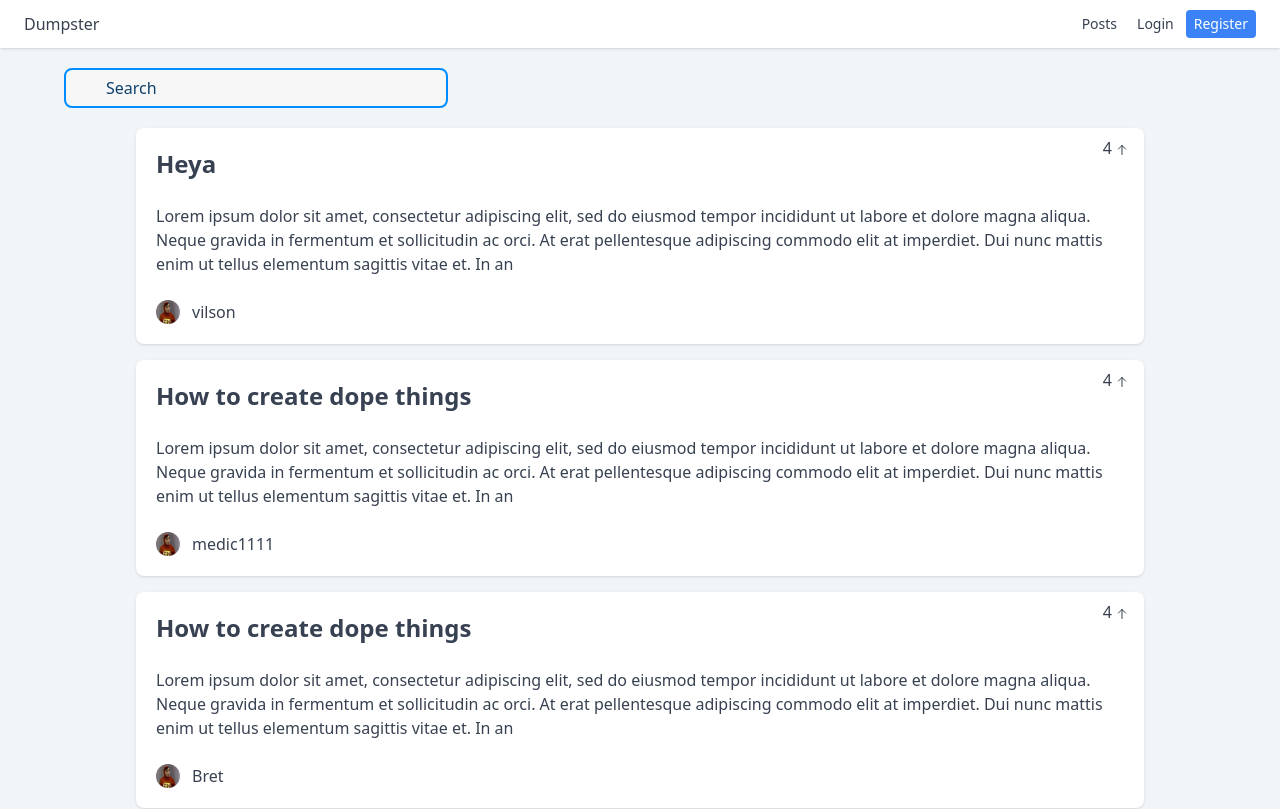
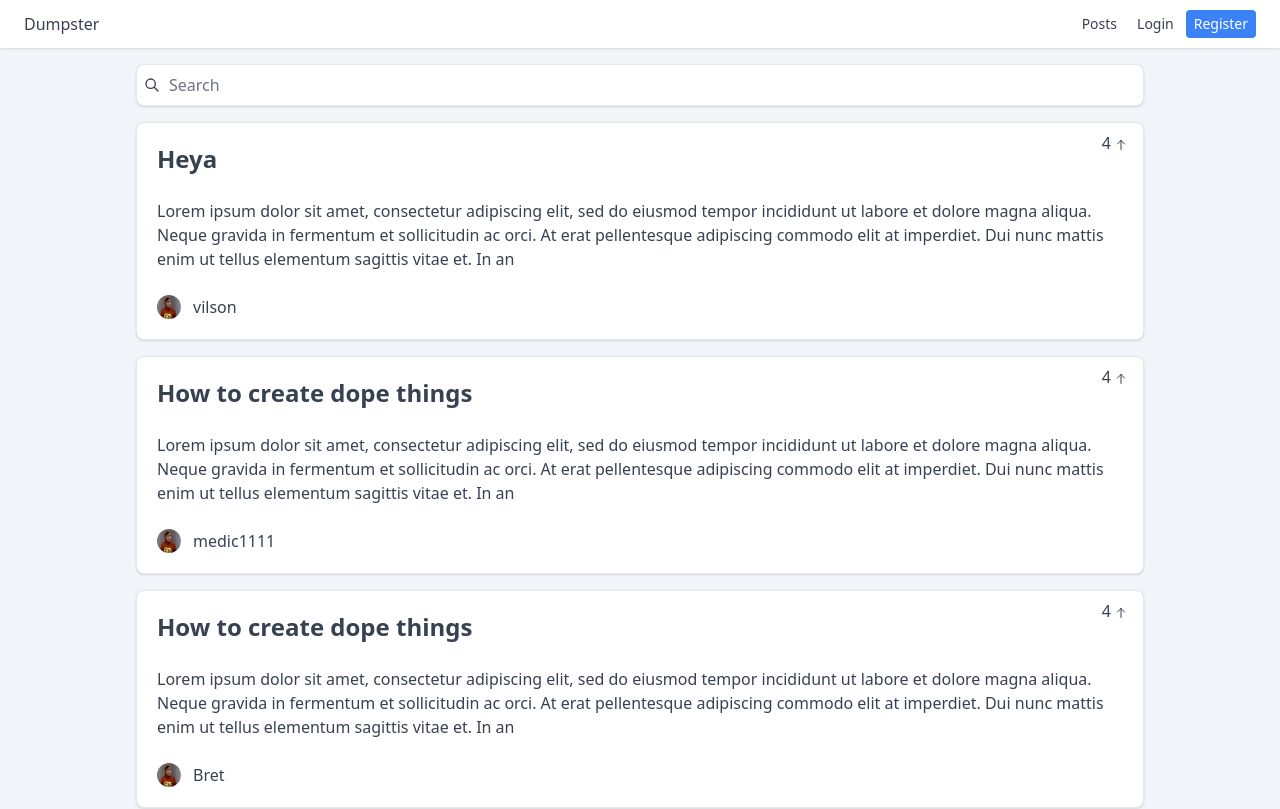
Before and after one commit to chingu-voyages/v40-bears-team-29, a React (Create React App) app in the folder app/client/: page / in a window 1280 px wide. Shown: the top 809 px of the page. Built offline with nearby package versions, Linux system fonts and the light colour scheme; no server answers.

Commit message:
Search form styles with tailwind

```diff
--- a/app/client/src/components/MainPostItem/MainPostItem.jsx
+++ b/app/client/src/components/MainPostItem/MainPostItem.jsx
@@ -1,7 +1,7 @@
 import { useNavigate } from 'react-router-dom';
 import { useContext } from 'react';
 import { AuthCtx } from '../../features/auth-ctx';
-import { ArrowUp, PencilAlt, Trash } from '../Icon/Icon';
+import { ArrowUpIcon, PencilAltIcon, TrashIcon } from '../Icon/Icon';
 
 const MainPostItem = ({ obj, setDummyData, dummyData }) => {
   const navigate = useNavigate();
@@ -46,14 +46,14 @@ const MainPostItem = ({ obj, setDummyData, dummyData }) => {
   };
 
   return (
-    <article className='bg-white dark:bg-slate-800 shadow p-5 rounded-lg'>
+    <article className='bg-white dark:bg-slate-800 border-gray-200 border dark:border-none shadow p-5 rounded-lg'>
         <header className='relative mb-6'>
           <h2 className='text-xl lg:text-2xl font-bold hover:underline cursor-pointer' onClick={navigateToSpecHandler}>
             { obj.postTitle }
           </h2>
           <button title='Upvote' className='absolute -top-2 -right-2 p-1 rounded transition-all hover:bg-slate-100 dark:hover:bg-slate-700 flex flex-row items-center leading-none cursor-pointer z-10' onClick={upVoteHandler}>
             <span className='block -mt-1'>{obj.votes}</span>
-            <ArrowUp className='block w-3 ml-1' />
+            <ArrowUpIcon className='block w-3 ml-1' />
           </button>
         </header>
         <p>{obj.post.substring(0, 300)}</p>
@@ -66,10 +66,10 @@ const MainPostItem = ({ obj, setDummyData, dummyData }) => {
             {obj.username === authMgr.currentUser.username && (
               <>
               <button title='Edit post' onClick={navigateToEditHandler}>
-                <PencilAlt className='w-5' />
+                <PencilAltIcon className='w-5' />
               </button>
               <button title='Delete post' onClick={deletePostHandler}>
-                <Trash className='w-5' />
+                <TrashIcon className='w-5' />
               </button>
               </>
             )}
--- a/app/client/src/components/Search/Search.jsx
+++ b/app/client/src/components/Search/Search.jsx
@@ -1,5 +1,5 @@
 import { useState } from 'react'
-import classes from './Search.module.css'
+import { SearchIcon } from '../Icon/Icon'
 
 const Search = () => {
   const [input, setInput] = useState('')
@@ -10,15 +10,20 @@ const Search = () => {
   }
 
   return (
-    <form onSubmit={searchHandler} className={classes.form}>
+    <div className='mx-auto my-4 px-2 max-w-screen-lg'>
+      <form onSubmit={searchHandler} className='block text-gray-700'>
+        <div class="relative">
+          <SearchIcon className='w-4 absolute left-2 top-1/2 -translate-y-1/2' />
           <input
             placeholder='Search'
             type='search'
-        className={classes.input}
+            className='w-full rounded-lg border-gray-200 dark:border-none pl-8 shadow'
             value={input}
             onChange={(e) => setInput(e.target.value)}
           />
+        </div>
     </form>
+    </div>
   )
 }
 
--- a/app/client/src/components/Search/Search.module.css
+++ /dev/null
@@ -1,36 +0,0 @@
-.form {
-  display: flex;
-  line-height: 28px;
-  align-items: center;
-  position: relative;
-  width: 40%;
-  height: 10vh;
-  padding: 0 5vw;
-}
-
-.input {
-  width: 100%;
-  height: 40px;
-  line-height: 28px;
-  padding: 0 1rem;
-  padding-left: 2.5rem;
-  border: 2px solid transparent;
-  border-radius: 8px;
-  outline: none;
-  background-color: #f7f7f7;
-  color: rgb(13, 65, 109);
-  transition: 0.3s ease;
-  border-color: rgb(0, 140, 255);
-}
-
-.input::placeholder {
-  color: rgb(13, 65, 109);
-}
-
-.input:focus,
-.input:hover {
-  outline: none;
-  border-color: rgb(0, 140, 255);
-  background-color: #fff;
-  box-shadow: 0 0 0 3px rgba(76, 100, 234, 0.1);
-}
```
Also changed, not shown: app/client/src/components/Icon/Icon.js (+4 -4 lines). Lines whose indentation alone changed are shown as unchanged.
